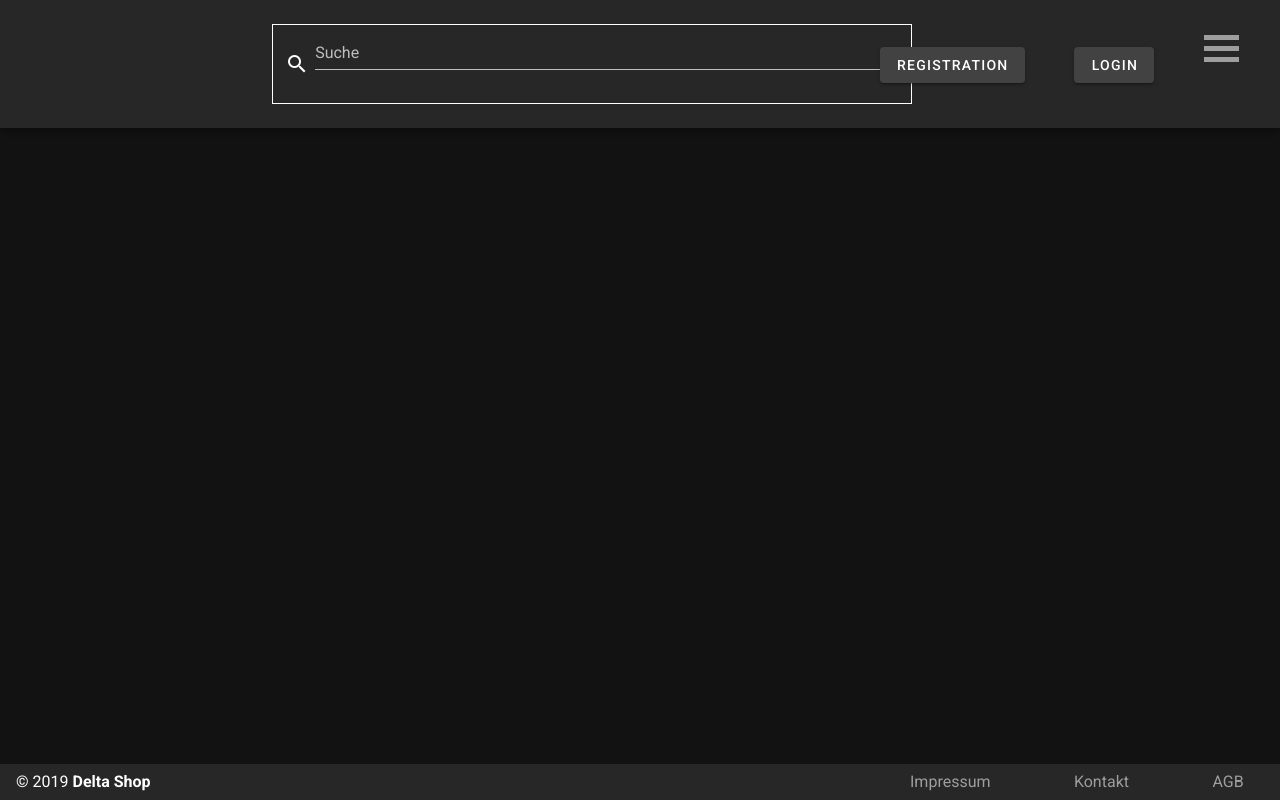
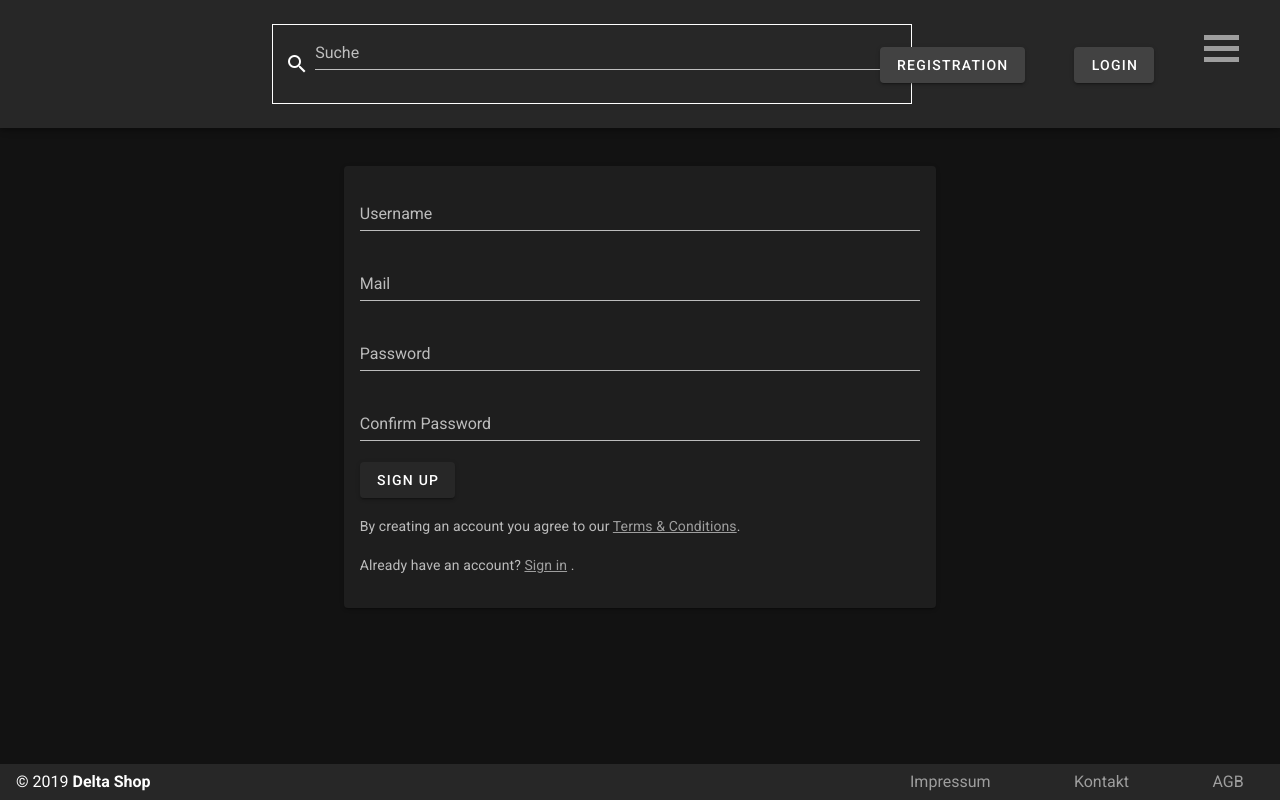
Before and after one commit to hfu-gis/Delta, a Vue app: page /Registration in a window 1280 px wide. Built offline with nearby package versions, Linux system fonts and the light colour scheme.

Commit message:
Login & Registration added

```diff
--- a/src/App.vue
+++ b/src/App.vue
@@ -25,8 +25,8 @@
             <v-text-field name="suchfeld" label="Suche" id="suchfeld" type="suchfeld"></v-text-field>
         </v-container>
         <v-spacer/>
-      <router-link to="" class="topnavrouter"><v-btn class="topnavbtn" style="background: #424242">Registration</v-btn></router-link>
-      <router-link to="" class="topnavrouter"><v-btn class="topnavbtn" style="background: #424242">Login</v-btn></router-link>
+      <router-link to="Registration" class="topnavrouter"><v-btn class="topnavbtn" style="background: #424242">Registration</v-btn></router-link>
+      <router-link to="Login" class="topnavrouter"><v-btn class="topnavbtn" style="background: #424242">Login</v-btn></router-link>
       <div
         class="navicon"
         v-bind:class="{change:drawer}"
--- a/src/router/index.js
+++ b/src/router/index.js
@@ -1,10 +1,22 @@
 import Vue from "vue";
 import VueRouter from "vue-router";
 import Home from "../views/Home";
+import Registration from "../views/Registration";
+import Login from "../views/Login";
 
 Vue.use(VueRouter);
 
 const routes = [
+  {
+    path: "/Registration",
+    name: "Registration",
+    component: Registration
+  },
+  {
+    path: "/Login",
+    name: "Login",
+    component: Login
+  },
   {
     path: "",
     name: "Home",
--- /dev/null
+++ b/src/views/Login.vue
@@ -0,0 +1,82 @@
+<template>
+    <v-container class="login">
+        <v-layout row>
+            <v-flex xs12 sm6 offset-sm3>
+                <v-card>
+                    <v-card-text>
+                        <v-container>
+                            <form @submit.prevent="onSignin">
+                                <v-layout row>
+                                    <v-flex xs12>
+                                        <v-text-field
+                                                name="email"
+                                                label="Mail"
+                                                id="email"
+                                                v-model="email"
+                                                type="email"
+                                                required></v-text-field>
+                                    </v-flex>
+                                </v-layout>
+                                <v-layout row>
+                                    <v-flex xs12>
+                                        <v-text-field
+                                                name="password"
+                                                label="Password"
+                                                id="password"
+                                                v-model="password"
+                                                type="password"
+                                                required></v-text-field>
+                                    </v-flex>
+                                </v-layout>
+                                <v-layout row>
+                                    <v-flex xs12>
+                                        <v-btn type="submit">Sign in</v-btn>
+                                    </v-flex>
+                                </v-layout>
+                            </form>
+                        </v-container>
+                    </v-card-text>
+                </v-card>
+            </v-flex>
+        </v-layout>
+    </v-container>
+</template>
+
+<script>
+    export default {
+        name: "Login",
+        data() {
+            return {
+                username:'',
+                email: '',
+                password: '',
+            }
+        },
+        computed: {
+            user () {
+                return this.$store.getters.user
+            }
+        },
+        watch: {
+            user (value) {
+                if (value !== null && value !== undefined) {
+                    this.$router.push('/')
+                }
+            }
+        },
+        methods: {
+            onSignin () {
+                this.$store.dispatch('signUserIn', {email: this.email, password: this.password})
+            }
+        }
+    }
+</script>
+
+<style scoped>
+    .login{
+        margin-top: 3%;
+    }
+    p{
+        margin-top: 3%;
+    }
+</style>
--- /dev/null
+++ b/src/views/Registration.vue
@@ -0,0 +1,116 @@
+<template>
+    <v-container class="register">
+        <v-layout row>
+            <v-flex xs12 sm6 offset-sm3>
+                <v-card>
+                    <v-card-text>
+                        <v-container>
+                            <form @submit.prevent="onSignup">
+                                <v-layout row>
+                                    <v-flex xs12>
+                                        <v-text-field
+                                                name="username"
+                                                label="Username"
+                                                id="username"
+                                                v-model="username"
+                                                type="username">
+                                            required</v-text-field>
+                                    </v-flex>
+                                </v-layout>
+                                <v-layout row>
+                                    <v-flex xs12>
+                                        <v-text-field
+                                                name="email"
+                                                label="Mail"
+                                                id="email"
+                                                v-model="email"
+                                                type="email"
+                                                required></v-text-field>
+                                    </v-flex>
+                                </v-layout>
+                                <v-layout row>
+                                    <v-flex xs12>
+                                        <v-text-field
+                                                name="password"
+                                                label="Password"
+                                                id="password"
+                                                v-model="password"
+                                                type="password"
+                                                required></v-text-field>
+                                    </v-flex>
+                                </v-layout>
+                                <v-layout row>
+                                    <v-flex xs12>
+                                        <v-text-field
+                                                name="confirmPassword"
+                                                label="Confirm Password"
+                                                id="confirmPassword"
+                                                v-model="confirmPassword"
+                                                type="password"
+                                                :rules="[comparePasswords]"></v-text-field>
+                                    </v-flex>
+                                </v-layout>
+                                <v-layout row>
+                                    <v-flex xs12>
+                                        <v-btn type="submit">Sign up</v-btn>
+                                        <p>By creating an account you agree to our <router-link to="Privacy">Terms & Conditions</router-link>.
+                                        </p>
+                                        <p>Already have an account?
+                                            <router-link to="/Login">Sign in</router-link>
+                                            .
+                                        </p>
+                                    </v-flex>
+                                </v-layout>
+                            </form>
+                        </v-container>
+                    </v-card-text>
+                </v-card>
+            </v-flex>
+        </v-layout>
+    </v-container>
+</template>
+
+<script>
+    export default {
+        name: "Registration",
+        data() {
+            return {
+                username: '',
+                email: '',
+                password: '',
+                confirmPassword: ''
+            }
+        },
+        computed: {
+            comparePasswords() {
+                return this.password !== this.confirmPassword ? 'Passwords do not match' : ''
+            },
+            user() {
+                return this.$store.getters.user
+            }
+        },
+        watch: {
+            user(value) {
+                if (value !== null && value !== undefined) {
+                    this.$router.push('/')
+                }
+            }
+        },
+        methods: {
+            onSignup() {
+                this.$store.dispatch('signUserUp', {email: this.email, password: this.password})
+            }
+        }
+    }
+</script>
+
+<style scoped>
+    .register {
+        margin-top: 3%;
+    }
+
+    p {
+        margin-top: 3%;
+    }
+
+</style>
```
